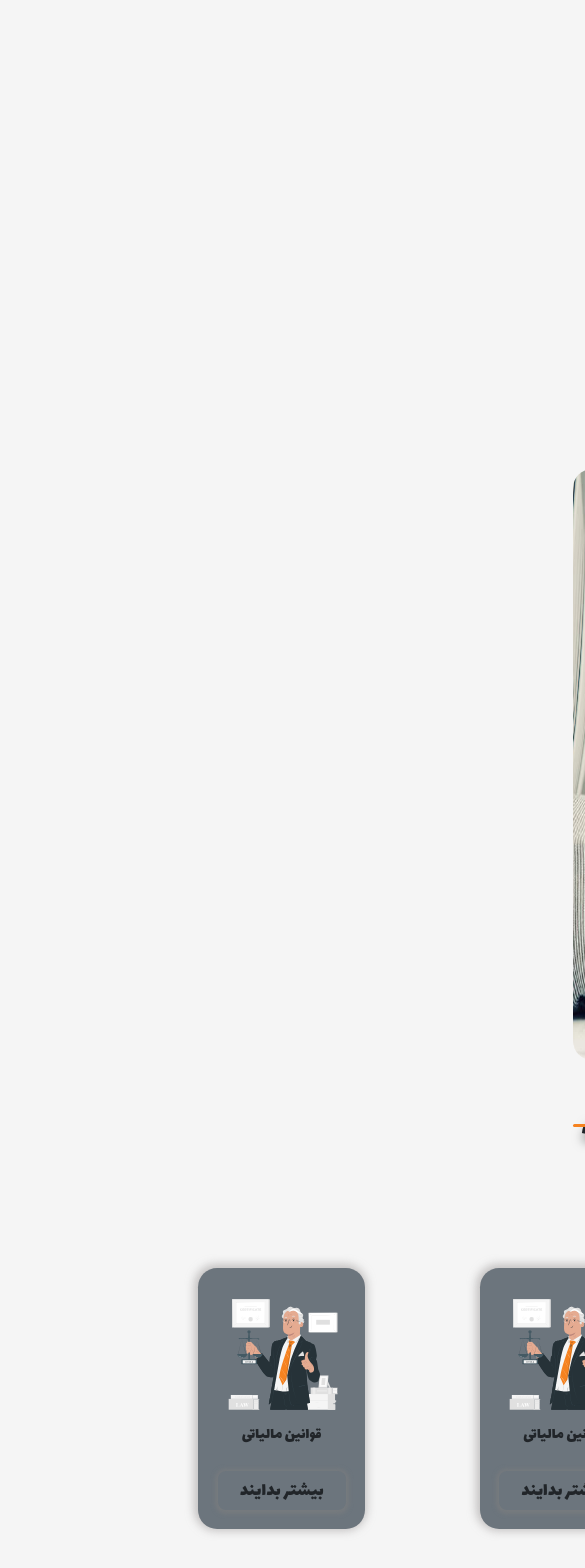
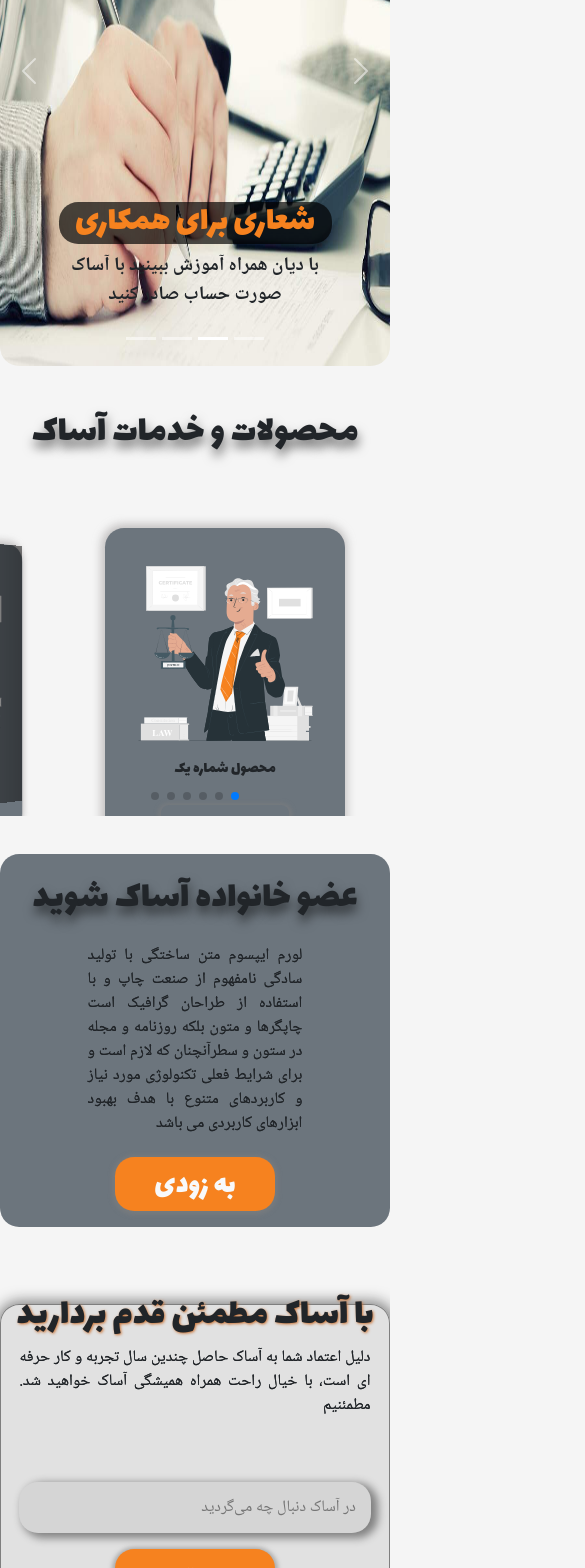
Before and after one commit to Mansour-VN/Asak, a Next.js app: page /HomePage/HomePage in a window 390 px wide. Shown: the part 432-2000 px from the top of the page, 585 px wide, since content can reach past the window. Built offline with nearby package versions, Linux system fonts and the light colour scheme.

Commit message:
responsive mobile

```diff
--- /dev/null
+++ b/components/Products/Product.tsx
@@ -0,0 +1,55 @@
+
+import { Swiper, SwiperSlide } from 'swiper/react';
+import "swiper/css";
+import "swiper/css/effect-coverflow";
+import "swiper/css/pagination";
+import { EffectCoverflow, Pagination } from "swiper";
+import Button from '../Button/Button';
+import * as React from 'react'
+
+import ProductBox from '../BoxProducts/ProductsBox.HomePage';
+
+
+const Product = () => {
+  return (
+    <>
+    <Swiper
+      effect={"coverflow"}
+      grabCursor={true}
+      centeredSlides={true}
+      slidesPerView={"auto"}
+      coverflowEffect={{
+        rotate: 50,
+        stretch: 0,
+        depth: 100,
+        modifier: 1,
+        slideShadows: true,
+      }}
+      pagination={true}
+      modules={[EffectCoverflow, Pagination]}
+      className="mySwiper"
+    >
+      <SwiperSlide>
+        <ProductBox textTitle={"محصول شماره یک"}/>
+      </SwiperSlide>
+      <SwiperSlide>
+        <ProductBox textTitle={"محصول شماره یک"}/>
+      </SwiperSlide>
+      <SwiperSlide>
+        <ProductBox textTitle={"محصول شماره یک"}/>
+      </SwiperSlide>
+      <SwiperSlide>
+        <ProductBox textTitle={"محصول شماره یک"}/>
+      </SwiperSlide>
+      <SwiperSlide>
+        <ProductBox textTitle={"محصول شماره یک"}/>
+      </SwiperSlide>
+      <SwiperSlide>
+        <ProductBox textTitle={"محصول شماره یک"}/>
+      </SwiperSlide>
+    </Swiper>
+  </>
+);
+}
+
+export default Product
--- a/package.json
+++ b/package.json
@@ -27,6 +27,7 @@
     "react-dom": "18.2.0",
     "react-icons": "^4.7.1",
     "sass": "^1.57.1",
+    "swiper": "^8.4.6",
     "typescript": "4.9.4"
   }
 }
--- a/pages/HomePage/HomePage.tsx
+++ b/pages/HomePage/HomePage.tsx
@@ -2,6 +2,7 @@ import ProductBox from "./../../components/BoxProducts/ProductsBox.HomePage";
 import Button from "@/components/Button/Button";
 import { RiSearchLine } from 'react-icons/ri';
 import Carousel from "./../../components/Carousel/Carousel";
+import Product from "../../components/Products/Product";
 
 // import Button from 'react-bootstrap/Butt
 
@@ -20,10 +21,7 @@ const HomePage = () => {
                     <p className="homePage__products__title__text">محصولات و خدمات آساک</p>
                 </div>
                 <div className="homePage__products__boxS">
-                    <ProductBox textTitle={"قوانین مالیاتی"} />
-                    <ProductBox textTitle={"قوانین مالیاتی"} />
-                    <ProductBox textTitle={"قوانین مالیاتی"} />
-                    <ProductBox textTitle={"قوانین مالیاتی"} />
+                    <Product/>
                 </div>
 
             </section>
@@ -49,7 +47,9 @@ const HomePage = () => {
                     </div>
                     <div className="homePage__Step__box__content">
                         <div id="searchBox" className="homePage__Step__box__content__search">
+
                             <input type="text" placeholder=" در آساک دنبال چه می‌گردید" />
+
                             <div className="homePage__Step__box__content__search__btn">
                                 <Button text={"جستجو"} size={"large"} color={"official"} />
                                 < RiSearchLine />
--- a/pages/_document.tsx
+++ b/pages/_document.tsx
@@ -6,7 +6,7 @@ export default function Document() {
       <Head>
       <link href="https://fonts.googleapis.com/css2?family=Lalezar&family=Noto+Naskh+Arabic:wght@400;600;700&display=swap" rel="stylesheet"/>
       </Head>
-      <body style={{ direction: "rtl", margin: " 0rem 4rem", backgroundColor:"whitesmoke"}}>
+      <body style={{ direction: "rtl", backgroundColor:"whitesmoke"}}>
         <Main />
         <NextScript />
       </body>
--- /dev/null
+++ b/styles/_mixin.scss
@@ -0,0 +1,11 @@
+@mixin respond($screenType){
+    @if $screenType == mobile {
+        @media only screen and  (min-width : 0px ) and (max-width: 768px){
+            @content;
+        }
+    } @else if $screenType == tablet {
+        @media only screen and (min-width : 769px) and (max-width:1024px){
+            @content;
+        }
+    }
+}
--- a/styles/componentsStyle/HeaderStyle/_HeaderStyle.scss
+++ b/styles/componentsStyle/HeaderStyle/_HeaderStyle.scss
@@ -10,6 +10,10 @@
         gap: 1rem;
         height: 10vh;
         align-items: center;
+        @include respond(mobile){
+            gap: 0;
+            justify-content: center;
+        }
 
         &_Logo {
             display: flex;
@@ -20,6 +24,11 @@
             align-items: center;
             width: 20%;
 
+            @include respond(mobile){
+                width: fit-content;
+                gap: 0px;
+            }
+
             img {
                 width: 60px;
             }
@@ -28,12 +37,19 @@
                 font-family: 'Lalezar', cursive;
                 color: var(--official);
                 font-size: 1.75rem;
+                @include respond(mobile){
+                    margin-bottom: 0px;
+                }
             }
         }
 
         &__Media{
             width: 60%;
             border-right: 4px solid var(--official);
+
+            @include respond(mobile){
+                width: fit-content;
+            }
         }
 
         &_CallAndCatalog {
@@ -43,6 +59,9 @@
             flex-direction: column;
             align-items: center;
             justify-content: center;
+            @include respond (mobile){
+                display: none;
+            }
 
             div {
                 display: flex;
--- a/styles/globals.scss
+++ b/styles/globals.scss
@@ -1,5 +1,17 @@
 //basic style
 @use "./_variable.scss";
+
+//mixin
+@import "./mixin";
+
+body{
+  margin: 0px 4rem;
+  direction: "rtl";
+  background-color:"whitesmoke";
+  @include respond(mobile){
+    margin: 0px;
+  }
+}
 
 *{
   margin: 0px;
@@ -8,6 +20,10 @@
 }
 .mainContainer{
   margin: 1rem 4rem;
+  @include respond(mobile){
+    margin: 0px;
+    // background-color: black;
+  }
 }
 li {
   list-style: none;
--- a/styles/pageStyle/HomePageStyle/_homePageStyle.scss
+++ b/styles/pageStyle/HomePageStyle/_homePageStyle.scss
@@ -4,12 +4,30 @@
     justify-content: center;
     gap: 2.4rem;
 
-    &__carouselBox{
-        &__title h2{
+    &__carouselBox {
+        &__title h2 {
             font-size: 3.4rem;
             font-family: "Lalezar", cursive;
             text-align: center;
             padding: 4rem;
+
+            @include respond(mobile) {
+                // width: 0px;
+                font-size: 1.4rem;
+                padding: 1rem;
+            }
+        }
+
+        h3 {
+            @include respond (mobile) {
+                font-size: 2.2rem;
+            }
+        }
+
+        p {
+            @include respond (mobile) {
+                font-size: 1.2rem;
+            }
         }
     }
 
@@ -44,6 +62,10 @@
                     left: 0;
                     background: var(--official);
                     border-radius: 2px;
+
+                    @include respond(mobile) {
+                        display: none;
+                    }
                 }
 
                 &:after {
@@ -56,6 +78,10 @@
                     top: 26px;
                     right: 0;
                     border-radius: 2px;
+
+                    @include respond(mobile) {
+                        display: none;
+                    }
                 }
             }
         }
@@ -63,18 +89,43 @@
         &__boxS {
             display: flex;
             flex-direction: row;
-            gap: 7.2rem;
-            justify-content: center;
-            align-items: center;
+            // gap: 7.2rem;
+            // justify-content: center;
+            // align-items: center;
             text-align: center;
             width: 100%;
             height: 40vh;
+
+            .swiper {
+                width: 100%;
+                padding-top: 50px;
+                padding-bottom: 50px;
+            }
+
+            .swiper-slide {
+                background-position: center;
+                background-size: cover;
+                width: 300px;
+                height: 300px;
+            }
+
+            .swiper-slide img {
+                display: block;
+                width: 100%;
+            }
+
         }
     }
 
     &__MyFamily {
         position: relative;
         @extend .homePage__products__title__text;
+
+        @include respond(mobile) {
+            background-color: var(--secondary);
+            border-radius: 1.2rem;
+            padding: 1rem;
+        }
 
         &__title__text {
             text-align: center;
@@ -86,6 +137,10 @@
             justify-content: space-around;
             align-items: center;
 
+            @include respond(mobile) {
+                flex-direction: column;
+            }
+
             &__text {
                 width: 60%;
                 display: flex;
@@ -95,6 +150,11 @@
                     font-family: 'Noto Naskh Arabic', serif;
                     font-size: 1.62rem;
                     text-shadow: 0px 0px !important;
+
+                    @include respond(mobile) {
+                        font-size: 1rem;
+                        text-align: justify;
+                    }
                 }
             }
         }
@@ -107,6 +167,10 @@
         justify-content: center;
         height: 40vh;
 
+        @include respond(mobile) {
+            height: 45vh;
+        }
+
         &__box {
             background-color: #70707026;
             height: 80%;
@@ -118,8 +182,14 @@
             flex-direction: column;
             position: relative;
             border-radius: 1.2rem;
-            border: 1px solid rgba(126 , 126, 126, 0.98);
+            border: 1px solid rgba(126, 126, 126, 0.98);
             box-shadow: 1px 1px 14px 4px rgba(126, 126, 126, 0.98);
+
+            @include respond(mobile) {
+                position: static;
+                width: 100%;
+                justify-content: space-around;
+            }
 
 
             &__title {
@@ -132,10 +202,20 @@
                 display: flex;
                 justify-content: center;
                 align-items: center;
-                p{
+
+                @include respond(mobile) {
+                    position: static;
+                    width: fit-content;
+                }
+
+                p {
                     font-size: 3.4rem;
                     font-family: "Lalezar", cursive;
                     text-shadow: 1px 1px 3px #cb7436;
+
+                    @include respond(mobile) {
+                        font-size: 2.4rem;
+                    }
                 }
             }
 
@@ -144,6 +224,14 @@
                 justify-content: space-around;
                 align-items: center;
                 gap: 3rem;
+
+                @include respond(mobile) {
+                    flex-direction: column-reverse;
+
+                    div {
+                        width: 90vw;
+                    }
+                }
 
                 &__search {
                     // background-color: purple;
@@ -154,16 +242,37 @@
                     align-items: center;
                     position: relative;
 
+                    @include respond(mobile) {
+                        display: block;
+                        height: fit-content;
+                        display: flex;
+                        flex-direction: column;
+                        justify-content: center;
+                        gap: 1rem;
+                    }
+
                     &__btn {
                         position: absolute;
                         left: 7px;
 
-                        svg{
+                        @include respond(mobile) {
+                            position: static;
+                            display: flex;
+                            justify-content: center;
+                            align-items: center;
+                        }
+
+
+                        svg {
                             position: absolute;
                             top: 8px;
                             font-size: 2.4rem;
                             /* left: 69px; */
                             right: -47px;
+
+                            @include respond(mobile) {
+                                display: none;
+                            }
                         }
 
                     }
@@ -180,6 +289,11 @@
                         background-color: #80808021;
                         border: none;
                         box-shadow: 5px 3px 9px 2px grey;
+
+                        @include respond(mobile) {
+                            width: fit-content;
+                            font-size: medium;
+                        }
                     }
                 }
 
@@ -191,6 +305,11 @@
                         font-family: 'Noto Naskh Arabic', serif;
                         font-size: 1.62rem;
                         text-shadow: 0px 0px !important;
+
+                        @include respond(mobile) {
+                            font-size: 1rem;
+                            text-align: justify;
+                        }
                     }
                 }
 
```
Also changed, not shown: components/Header/Header.tsx (+36 -16 lines), components/Header/headerCopy.jsx (added, +41 -0 lines), components/Products/Pruduct.tsx (deleted, +0 -51 lines), pages/aboutPage/About.tsx (added, +7 -0 lines), 1 other file (tests, documents, lock files or other folders).
